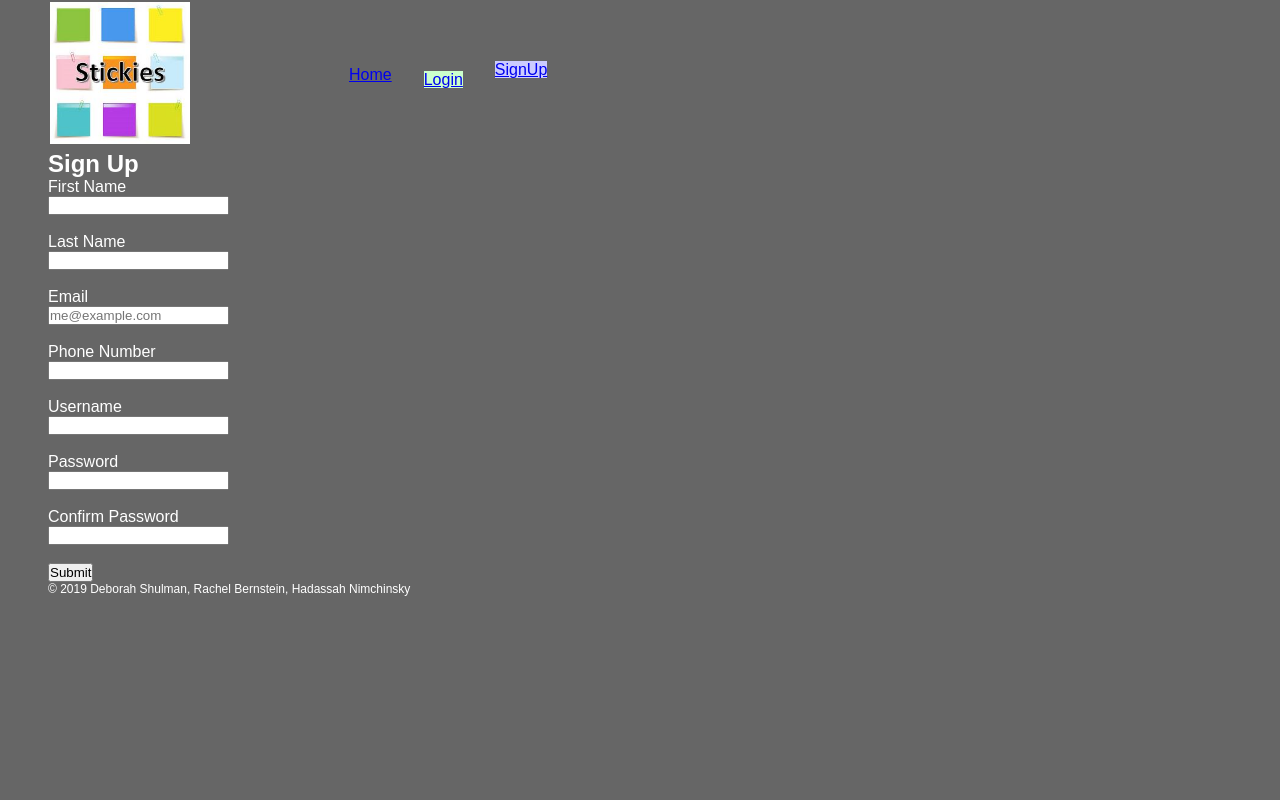
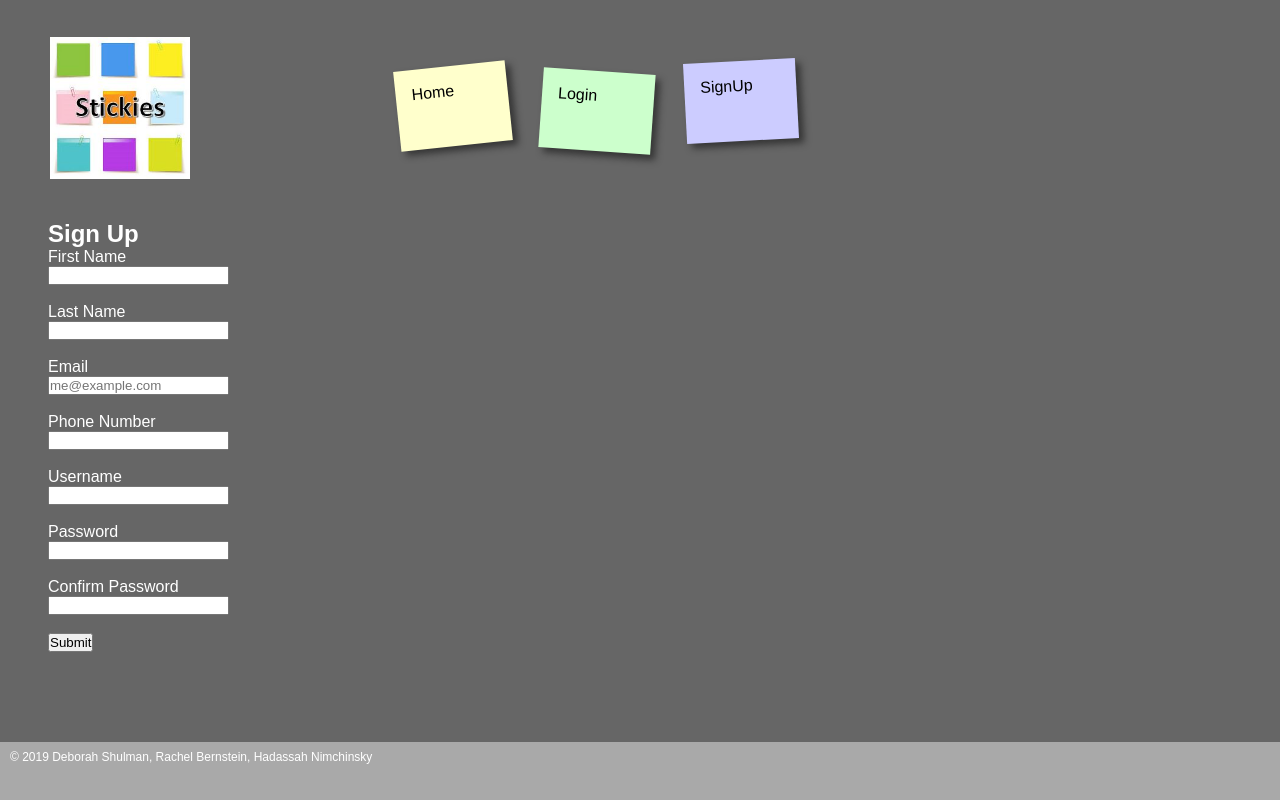
Before and after one commit to dbernste5/MyReactApp, a React (Create React App) app: page /SignUp in a window 1280 px wide. Built offline with nearby package versions, Linux system fonts and the light colour scheme.

Commit message:
fixed the CSS

```diff
--- a/src/App.js
+++ b/src/App.js
@@ -15,22 +15,25 @@ class App extends Component {
 	render() {
 	return (
 
-		<Fragment >
+		<div id='container'>
 			<table>
 				<tr>
 					<td>
 						<Header/>
 					</td>
-					<td>
+					<td class='menuRow'>
 						<Menu loggedIn= {this.state.loggedIn}/>
 					</td>
 				</tr>
 			</table>
-			<Main 	logInUser={()=>{this.setState({loggedIn: true})}}
-					logoutUser={()=>{this.setState({loggedIn:false})}}
-					loggedIn= {this.state.loggedIn}/>
+			<div id='body'>
+				<Main
+						logInUser={()=>{this.setState({loggedIn: true})}}
+						logoutUser={()=>{this.setState({loggedIn:false})}}
+						loggedIn= {this.state.loggedIn}/>
+			</div>
 			<Footer/>
-		</Fragment>
+		</div>
 		);
 	}
 }
--- a/src/LoginPage.jsx
+++ b/src/LoginPage.jsx
@@ -69,6 +69,7 @@ class LoginPage extends Component {
                     <input id="password" type="password" onChange={event => this.onChangePassword(event)}></input><br/><br/>
                     <button id= "LoginSubmit" type="submit" >Login</button>
                 </form>
+                <br/>
                 <Link to='/SignUp'>New User? Sign up</Link>
             </Fragment>
         );
--- a/src/Menu.jsx
+++ b/src/Menu.jsx
@@ -15,9 +15,9 @@ const Menu = (props) => {
 
         return(
             <ul>
-                <li class='menu'> <Link to='/Home'>Home</Link> </li>
-                <li class='menu'> <Link to='/LoginPage'>{label}</Link> </li>
-                <li class='menu'> <Link to='/SignUp'>SignUp</Link> </li>
+                <li> <Link to='/Home'id='menu'>Home</Link> </li>
+                <li> <Link to='/LoginPage' id='menu'>{label}</Link> </li>
+                <li> <Link to='/SignUp'  id='menu'>SignUp</Link> </li>
             </ul>
         );
     };
--- a/src/StickyView.jsx
+++ b/src/StickyView.jsx
@@ -41,7 +41,7 @@ class StickyView extends Component {
                                     }
                                 }
                             }
-                        this.state.stickyList.push( <a href='#' ><h5>{title}</h5> <p>{body}</p></a>);
+                        this.state.stickyList.push( <a  id= 'stickydisplay' href='#' ><h5>{title}</h5> <p>{body}</p></a>);
                         }
                     }
                     this.setState({showStickies: true });
@@ -66,7 +66,7 @@ class StickyView extends Component {
                 <Fragment>
                     <link  href="http://fonts.googleapis.com/css?family=Reenie+Beanie:regular" rel="stylesheet" type="text/css"/>
                     <h3>Stickies for {Cookies.get('userName')}</h3><br/>
-                    <ul id='stickydisplay'>
+                    <ul>
                         {this.list2}
                    </ul>
                    <br/><Link to='/addSticky'>Add New Sticky</Link>
--- a/src/addSticky.jsx
+++ b/src/addSticky.jsx
@@ -18,12 +18,12 @@ class AddSticky extends Component {
 
     form() {
         return(
-        <form id="addStickyForm" onSubmit={this.onSubmitForm}>
+        <form  onSubmit={this.onSubmitForm}>
             <label>Title</label><br/>
             <input id="title" type="text" onChange={event => this.onChangeTitle(event)} required='true'></input><br/><br/>
             <label>Body</label><br/>
-            <textarea id="body"  rows='15' cols='50' onChange={event => this.onChangeBody(event)} required='true'></textarea><br/><br/>
-            <button id= "addStickySubmit" type="submit" >Add Sticky</button>
+            <textarea   rows='15' cols='50' onChange={event => this.onChangeBody(event)} required='true'></textarea><br/><br/>
+            <button  type="submit" >Add Sticky</button>
         </form>)
     }
     onChangeTitle(event) {
--- a/src/footer.jsx
+++ b/src/footer.jsx
@@ -2,8 +2,8 @@ import React from 'react';
 
 const Footer =() => (
 
-        <footer>
-            <p>&copy; 2019 Deborah Shulman, Rachel Bernstein, Hadassah Nimchinsky</p>
+        <footer id='footer'>
+            <p>&nbsp;&nbsp;&nbsp;&copy; 2019 Deborah Shulman, Rachel Bernstein, Hadassah Nimchinsky</p>
         </footer>
 
 );
--- a/src/header.jsx
+++ b/src/header.jsx
@@ -2,7 +2,7 @@ import React from 'react';
 import stickiesLogo from './stickiesLogo.jpg';
 
 const Header = ()=> (
-    <header>
+    <header id='header'>
         <img src={stickiesLogo} alt="stickiesLogo" ></img>
     </header>
 )
--- a/src/home.jsx
+++ b/src/home.jsx
@@ -15,8 +15,8 @@ class Home extends Component {
                 <Fragment>
                     <h1>Home page: {Cookies.get('userName')} </h1>
                     <ul>
-                        <li class='menu'><Link to='/addSticky'>Add Sticky</Link></li>
-                        <li class='menu'><Link to='/viewStickies'>View Stickies Here</Link></li>
+                        <li><Link to='/addSticky' id='menu'>Add Sticky</Link></li>
+                        <li><Link to='/viewStickies' id='menu'>View Stickies Here</Link></li>
                     </ul>
                 </Fragment>
                 );
--- a/src/sticky.css
+++ b/src/sticky.css
@@ -3,15 +3,12 @@
     padding:0;
   }
 
-
-
   body{
     font-family:arial,sans-serif;
     font-size:100%;
-     margin-left:3em;
-     margin-right: 3em;
     background:#666;
     color:#fff;
+
   }
   h5,p{
     font-size:75%;
@@ -19,42 +16,54 @@
   }
   ul,li{
     list-style:none;
+    display: inline-block;
   }
   ul{
     overflow:hidden;
     padding:3em;
   }
- /* ul li a {
+  #menu {
     text-decoration:none;
-    color: #334455;
+    color: #000;
     background:#ffc;
-    display:block;
-    /*height:10em;
-    width:10em;*/
-   /* padding:1em;*/
-    /*-moz-box-shadow:5px 5px 7px rgba(33,33,33,1);*/
-   /* -webkit-box-shadow: 5px 5px 7px rgba(33,33,33,.7);*/
-   /* box-shadow: 5px 5px 7px rgba(33,33,33,.7);
-   /*-moz-transition:-moz-transform .15s linear;*/
-    /*-o-transition:-o-transform .15s linear;*/
-   /* -webkit-transition:-webkit-transform .15s linear;
-  }*/
-
-  #stickydisplay{
-    text-decoration:none;
-    color:#354;
-    /*background:#ffc;*/
-
     display:block;
     height:3em;
     width:5em;
     padding:1em;
-   /* -moz-box-shadow:2.5px 2.5px 4px rgba(33,33,33,1);*/
-   /* -webkit-box-shadow: 2.5px 2.5px 4px rgba(33,33,33,.7);*/
-   /* box-shadow: 2.5px 2.5px 4px rgba(33,33,33,.7);*/
+    margin:1em;
+    float:left;
+    /*box shadow and tilt support for various browsers*/
+    -moz-box-shadow:5px 5px 7px rgba(33,33,33,1);
+    -webkit-box-shadow: 5px 5px 7px rgba(33,33,33,.7);
+    box-shadow: 5px 5px 7px rgba(33,33,33,.7);
     -moz-transition:-moz-transform .15s linear;
     -o-transition:-o-transform .15s linear;
     -webkit-transition:-webkit-transform .15s linear;
+    -webkit-transform: rotate(-6deg);
+    -o-transform: rotate(-6deg);
+    -moz-transform:rotate(-6deg);
+  }
+
+  #stickydisplay{
+    text-decoration:none;
+    color:#000;
+    background:#ffc;
+    margin:1em;
+    float:left;
+    display:block;
+    overflow: auto;
+    height: 10em;
+    width:10em;
+    padding:1em;
+    -moz-box-shadow:2.5px 2.5px 4px rgba(33,33,33,1);
+    -webkit-box-shadow: 2.5px 2.5px 4px rgba(33,33,33,.7);
+    box-shadow: 2.5px 2.5px 4px rgba(33,33,33,.7);
+    -moz-transition:-moz-transform .15s linear;
+    -o-transition:-o-transform .15s linear;
+    -webkit-transition:-webkit-transform .15s linear;
+    -webkit-transform: rotate(-6deg);
+    -o-transform: rotate(-6deg);
+    -moz-transform:rotate(-6deg);
   }
 
   img{
@@ -63,10 +72,6 @@
     min-width: 25px;
   }
 
-  ul li{
-    margin:1em;
-    float:left;
-  }
   ul li h5{
     font-size:140%;
     font-weight:bold;
@@ -76,12 +81,8 @@
     font-family:"Reenie Beanie",arial,sans-serif;
     font-size:180%;
   }
-  ul li a {
-    -webkit-transform: rotate(-6deg);
-    -o-transform: rotate(-6deg);
-    -moz-transform:rotate(-6deg);
-  }
-  ul li:nth-child(even) a {
+
+  ul li:nth-child(even) #stickydisplay {
     -o-transform:rotate(4deg);
     -webkit-transform:rotate(4deg);
     -moz-transform:rotate(4deg);
@@ -89,7 +90,7 @@
     top:5px;
     background:#cfc;
   }
-  ul li:nth-child(3n) a {
+  ul li:nth-child(3n) #stickydisplay {
     -o-transform:rotate(-3deg);
     -webkit-transform:rotate(-3deg);
     -moz-transform:rotate(-3deg);
@@ -97,13 +98,39 @@
     top:-5px;
     background:#ccf;
   }
-  ul li:nth-child(5n) a {
+  ul li:nth-child(5n) #stickydisplay {
     -o-transform:rotate(5deg);
     -webkit-transform:rotate(5deg);
     -moz-transform:rotate(5deg);
     position:relative;
     top:-10px;
   }
+
+
+  ul li:nth-child(even) #menu {
+    -o-transform:rotate(4deg);
+    -webkit-transform:rotate(4deg);
+    -moz-transform:rotate(4deg);
+    position:relative;
+    top:5px;
+    background:#cfc;
+  }
+  ul li:nth-child(3n) #menu {
+    -o-transform:rotate(-3deg);
+    -webkit-transform:rotate(-3deg);
+    -moz-transform:rotate(-3deg);
+    position:relative;
+    top:-5px;
+    background:#ccf;
+  }
+  ul li:nth-child(5n) #menu {
+    -o-transform:rotate(5deg);
+    -webkit-transform:rotate(5deg);
+    -moz-transform:rotate(5deg);
+    position:relative;
+    top:-10px;
+  }
+
   ul li a:hover,ul li a:focus{
     box-shadow:10px 10px 7px rgba(0,0,0,.7);
     -moz-box-shadow:10px 10px 7px rgba(0,0,0,.7);
@@ -115,6 +142,28 @@
     z-index:5;
   }
 
-  ol{text-align:center;}
-  ol li{display:inline;padding-right:1em;}
-  ol li a {color:#fff;}
+  #footer{
+    bottom: 0;
+    position: absolute;
+    height: 50px;
+    background-color: #A9A9A9;
+    width: 100%;
+    padding-top: 8px;
+    /*padding-left: 3em;*/
+  }
+
+  #body{
+    padding-bottom: 68px;
+    margin-left:3em;
+    margin-right: 3em;
+  }
+
+  #header{
+    margin-left:3em;
+    margin-right: 3em;
+  }
+
+  #container{
+    min-height: 100vh;
+    position: relative;
+  }
```
